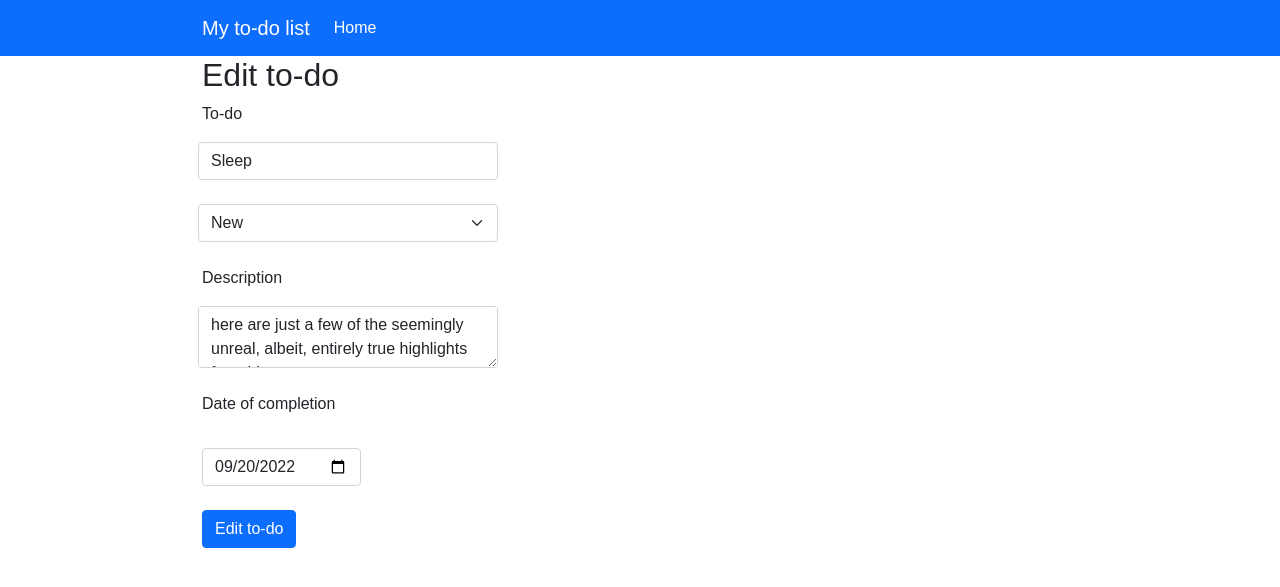
After one commit to tenirina/homework_55_irina_ten, a Django app: page /todo/2/edit in a window 1280 px wide. The commit adds this page. Shown: the top 587 px of the page. Run offline with Django 4.2, Linux system fonts and the light colour scheme; data comes from the database, SQL or seed files in the repository.

Commit message:
Add
Добавлена страница редактирования задачи

```diff
--- a/app/webapp/templates/base.html
+++ b/app/webapp/templates/base.html
@@ -10,7 +10,7 @@
 <body>
     <nav class="navbar navbar-expand-lg navbar-dark bg-primary">
       <div class="container">
-        <a class="navbar-brand" href="#">My to-do list</a>
+        <a class="navbar-brand" href="{% url 'index' %}">My to-do list</a>
         <div class="collapse navbar-collapse" id="navbarNavAltMarkup">
           <div class="navbar-nav">
             <a class="nav-link active" aria-current="page" href="{% url 'index' %}">Home</a>
--- /dev/null
+++ b/app/webapp/templates/edit.html
@@ -0,0 +1,54 @@
+{% extends 'base.html' %}
+
+{% block title %}
+    Edit to-do
+{% endblock %}
+
+{% block content %}
+    <h2>Edit to-do </h2>
+        <form action="{% url 'edit_todo' todo.pk %}" method="POST">
+            {% csrf_token %}
+                 <div class="col-4">
+                    <div class="row g-2 align-items-start">
+                       <label for="to_do" class="form-label">To-do</label>
+                       <input name="text" value="{{todo.text}}" type="text" class="form-control" id="to_do">
+                    </div>
+                 </div>
+            <br>
+                <div class="col-4">
+                    <div class="row g-2 align-items-start">
+                       <select class="form-select"  name="select">
+                           {% for el in choices %}
+                                {% if todo.status == el.0 %}
+                                    <option value={{el.0}} selection>{{el.1}}</option>
+                                {% else %}
+                                    <option value={{el.0}}>{{el.1}}</option>
+                                {% endif %}
+                           {% endfor %}
+                       </select>
+                    </div>
+                </div>
+            <br>
+                <div class="col-4">
+                    <div class="row g-2 align-items-start">
+                       <label for="description" class="form-label">Description</label>
+                       <textarea name="textarea" class="form-control" id="description">{{todo.description}}</textarea>
+                    </div>
+                 </div>
+            <br>
+                <div class="col-4">
+                    <div class="row g-4 align-items-start">
+                        <div class="col-auto">
+                             <label for="date_made" class="form-label">Date of completion </label>
+                        </div>
+                        <div class="col-auto">
+                            <input name="completion_data" value="{{todo.completion_data}}" type="date" class="form-control" id="date_made" >
+                        </div>
+                    </div>
+                </div>
+            <br>
+                <div class="col-3">
+                    <button type="submit" class="btn btn-primary">Edit to-do</button>
+                </div>
+        </form>
+{% endblock %}
--- a/app/webapp/templates/index.html
+++ b/app/webapp/templates/index.html
@@ -13,7 +13,7 @@
                     <div class="col-5">
                       {{to_do.text}}
                     </div>
-                    <div class="col-4">
+                    <div class="col-3">
                       {{to_do.status}}
                     </div>
                     <div class="col-2">
@@ -21,6 +21,9 @@
                     </div>
                     <div class="col-1">
                         <a href="{% url 'todo' to_do.pk %}">Details</a>
+                    </div>
+                    <div class="col-1">
+                        <a href="{% url 'edit_todo' to_do.pk %}">Edit</a>
                     </div>
                   </div>
                 </div>
--- a/app/webapp/urls.py
+++ b/app/webapp/urls.py
@@ -1,10 +1,11 @@
 from django.urls import path
 
-from webapp.view.add_todo import add_view, detail_view
+from webapp.view.add_todo import add_view, detail_view, edit_view
 from webapp.view.base import index_view
 
 urlpatterns = [
     path("", index_view, name='index'),
     path("add_todo/", add_view, name='add_todo'),
+    path("todo/<int:pk>/edit", edit_view, name='edit_todo'),
     path("todo/<int:pk>", detail_view, name='todo')
 ]
--- a/app/webapp/view/add_todo.py
+++ b/app/webapp/view/add_todo.py
@@ -14,7 +14,6 @@ def add_view(request):
         'completion_data': request.POST.get('completion_data'),
         'description': request.POST.get('textarea')
     }
-    print(todo_data)
     todo = ToDo.objects.create(**todo_data)
     return redirect(reverse('todo', kwargs={'pk': todo.pk}))
 
@@ -24,3 +23,17 @@ def detail_view(request, pk):
     status = todo.get_status_display()
     todo.status = status
     return render(request, 'todo.html', context={'todo': todo})
+
+
+def edit_view(request, pk):
+    todo = get_object_or_404(ToDo, pk=pk)
+    print("ddjdjdd")
+    if request.method == "POST":
+        print(f'fhfhhfhhf {request.POST}')
+        todo.text = request.POST.get("text")
+        todo.status = request.POST.get("select")
+        todo.description = request.POST.get("textarea")
+        todo.completion_data = request.POST.get("completion_data")
+        todo.save()
+        return redirect('todo', pk=todo.pk)
+    return render(request, 'edit.html', context={'todo': todo, 'choices': ToDo.CHOICES})
```
